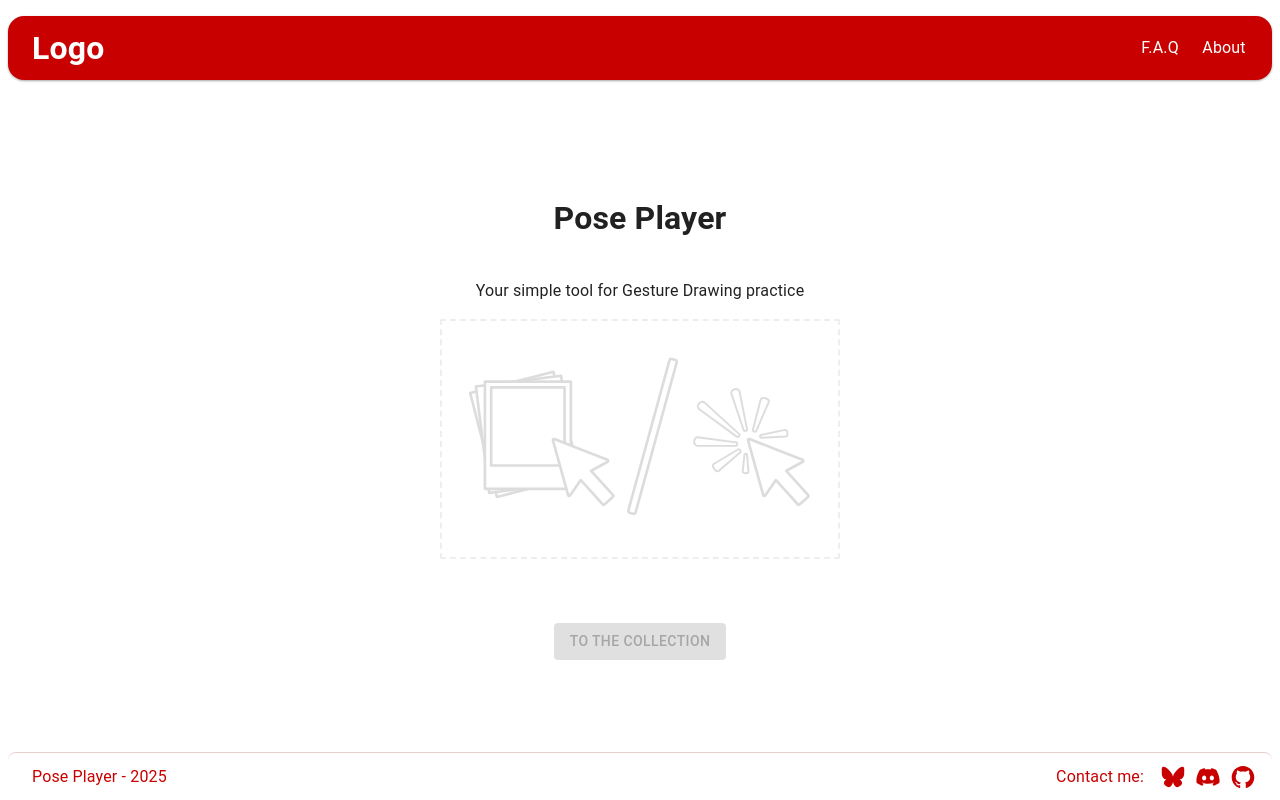
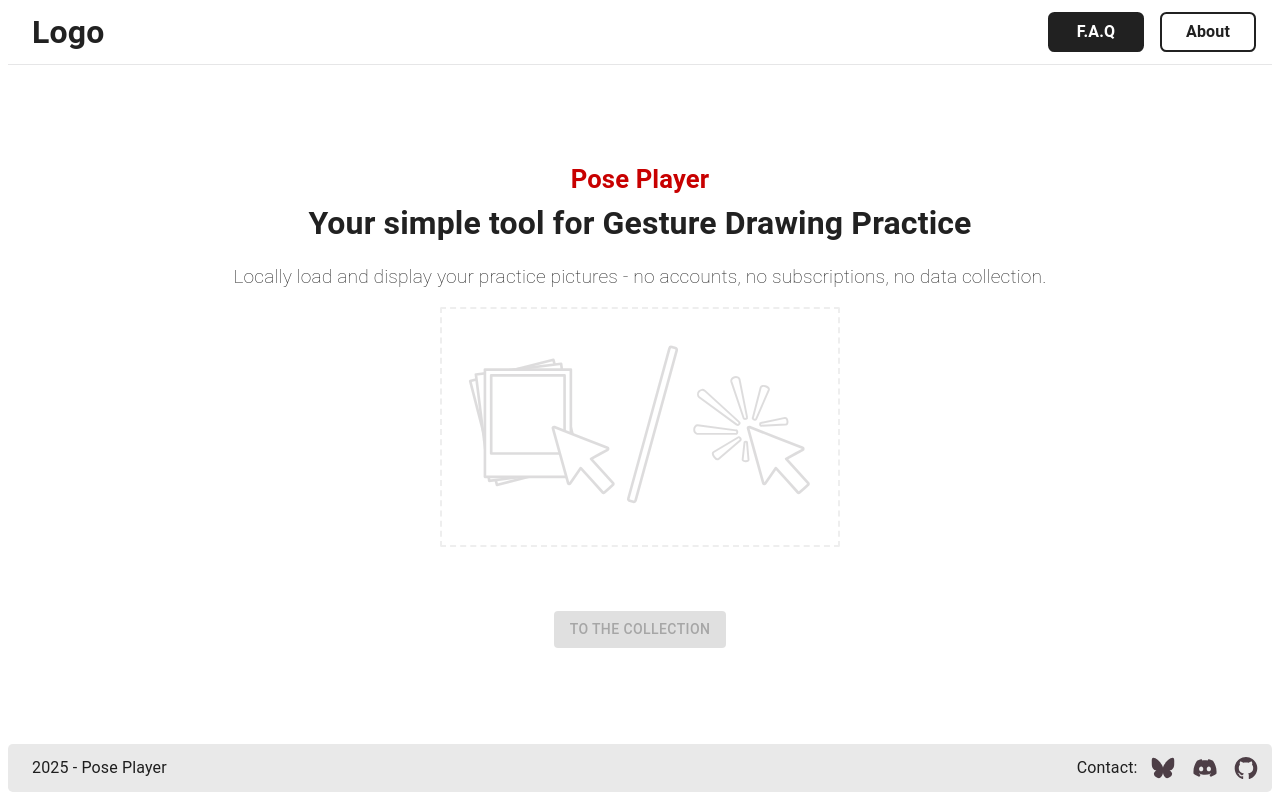
Before and after one commit to Andrefe91/project_poseSketch, a React (Vite) app: page / in a window 1280 px wide. Built offline with nearby package versions, Linux system fonts and the light colour scheme.

Commit message:
HomePage style adjustments

```diff
--- a/src/Components/FootBar/FootBar.jsx
+++ b/src/Components/FootBar/FootBar.jsx
@@ -12,11 +12,11 @@ function FootBar() {
 		<>
 			<footer className="footbar">
 				<div className="footbarText">
-					<p>Pose Player - 2025</p>
+					<p>2025 - Pose Player</p>
 				</div>
 
 				<div className="contact">
-					<p className="hide">Contact me: </p>
+					<p className="hide">Contact: </p>
 
 					<div className="contactIcons">
 						<a href="http://www.google.com">
--- a/src/Components/FootBar/footbar.css
+++ b/src/Components/FootBar/footbar.css
@@ -4,11 +4,10 @@
 
 	width: calc(100% - 1rem);
 	height: 3rem;
-    border-radius: 0.5rem;
 	padding-left: 1.5rem;
-
-    border-top: 1px solid rgba(117, 0, 0, 0.192);
-    color: #C80000;
+	border-radius: 0.3rem;
+	background-color: rgba(158, 158, 158, 0.227);
+	margin-bottom: 0.5rem;
 }
 
 .footbar div {
@@ -21,19 +20,34 @@
 	align-items: center;
 	justify-content: space-around;
 
-    padding: 0.7rem;
+    height: 3rem;
+    margin-left: 0.2rem;
+    margin-right: 0.2rem;
+	padding: 0.1rem;
 	width: 8rem;
 }
 
 .contactIcons a {
 	display: flex;
-    /* flex: 1; */
-    height: 1.5rem;
+	height: 2.5rem;
+	filter: invert(4%) sepia(9%) saturate(11%) hue-rotate(324deg) brightness(98%)
+		contrast(81%);
+    padding: 0.5rem;
+    transition: 0.2s;
+
+    &:hover {
+        filter: none;
+        background-color: #ffffff;
+        border-radius: 0.2rem;
+        box-shadow: rgba(0, 0, 0, 0.02) 0px 1px 3px 0px, rgba(27, 31, 35, 0.15) 0px 0px 0px 1px;
     }
+
+}
+
+
 
 @media screen and (max-width: 520px) {
 	.hide {
 		display: none;
 	}
-
 }
--- a/src/Components/HomePage/HomePage.jsx
+++ b/src/Components/HomePage/HomePage.jsx
@@ -24,7 +24,11 @@ export default function HomePage() {
 				<div className="mainAction">
 					<div className="mainText">
 						<h1>Pose Player</h1>
-						<p>Your simple tool for Gesture Drawing practice</p>
+						<p>Your simple tool for Gesture Drawing Practice</p>
+						<p id="normalText">
+							Locally load and display your practice pictures - no accounts, no
+							subscriptions, no data collection.
+						</p>
 					</div>
 					<DropZone />
 					<Button
--- a/src/Components/HomePage/homepage.css
+++ b/src/Components/HomePage/homepage.css
@@ -3,6 +3,7 @@
 	flex-direction: column;
 	justify-content: center;
 	align-items: center;
+	margin: 1rem 0 1rem 0;
 }
 
 .mainText {
@@ -10,3 +11,25 @@
 	flex-direction: column;
 	align-items: center;
 }
+
+.mainText h1 {
+	color: #c80000;
+	font-size: 1.6rem;
+	margin: 0;
+	font-weight: bolder;
+	padding: 0 1rem 0 1rem;
+}
+
+.mainText p {
+	font-size: 2rem;
+	margin-top: 0;
+	font-weight: bolder;
+	margin-bottom: 1rem;
+	padding: 0 2rem 0 2rem;
+	text-align: center;
+}
+
+#normalText {
+	font-size: 1.2rem;
+	font-weight: lighter;
+}
--- a/src/Components/Root/root.css
+++ b/src/Components/Root/root.css
@@ -6,7 +6,6 @@
 	justify-content: space-between;
 	align-items: center;
 
-	padding: 1rem 0 0 0;
 }
 
 :root {
--- a/src/Components/StaticAppBar/StaticAppBar.jsx
+++ b/src/Components/StaticAppBar/StaticAppBar.jsx
@@ -15,11 +15,11 @@ function StaticAppBar({ selected }) {
 			</div>
 
 			<div className="mainLinks">
-				<Link to={"/faq"} className={selected === "faq" ? "selected" : ""}>
-					<div>F.A.Q</div>
+				<Link to={"/faq"} className={selected === "faq" ? "selected" : ""} id="faq">
+					F.A.Q
 				</Link>
-				<Link to={"/about"} className={selected === "about" ? "selected" : ""}>
-					<div>About</div>
+				<Link to={"/about"} className={selected === "about" ? "selected" : ""} id="about">
+					About
 				</Link>
 			</div>
 		</div>
--- a/src/Components/StaticAppBar/Staticappbar.css
+++ b/src/Components/StaticAppBar/Staticappbar.css
@@ -4,13 +4,10 @@
 
 	width: calc(100% - 1rem);
 	height: 4rem;
-	border-radius: 1rem;
 	padding-left: 1.5rem;
 	padding-right: 1rem;
-
-	background-color: #c80000;
-	color: #ffffff;
-	box-shadow: rgba(0, 0, 0, 0.12) 0px 1px 3px, rgba(0, 0, 0, 0.24) 0px 1px 2px;
+	font-weight: bold;
+	box-shadow: rgba(17, 17, 26, 0.1) 0px 1px 0px;
 }
 
 .staticappbar div {
@@ -20,19 +17,36 @@
 
 .mainLinks {
 	display: flex;
-	align-items: stretch;
 }
 
 .mainLinks a {
-	display: flex;
-	flex: 1;
-	justify-content: center;
-	width: 4rem;
-	align-self: stretch;
+	text-align: center;
+	width: 6rem;
 
+	padding: 0.4rem;
+	border: 2px solid #212121;
+	border-radius: 0.4rem;
+}
+
+#about {
+	margin-left: 1rem;
+	transition: 0.2s ease-in-out;
+}
+
+#about,
+#faq {
 	&:hover {
-		box-shadow: #a10000 0px -50px 36px -28px inset;
+		background-color: #c80000;
+		color: #ffffff;
+		border: 2px solid #c80000;
+		box-shadow: rgba(0, 0, 0, 0.15) 1.95px 1.95px 2.6px;
 	}
+}
+
+#faq {
+	background-color: #212121;
+	color: #ffffff;
+	transition: 0.2s ease-in-out;
 }
 
 .selected {
--- a/src/index.css
+++ b/src/index.css
@@ -33,7 +33,6 @@ p {
 	flex-direction: column;
 	justify-content: space-between;
 	align-items: center;
-	margin: 1rem 0 0 0;
 }
 
 body {
```
Lines whose indentation alone changed are shown as unchanged.
